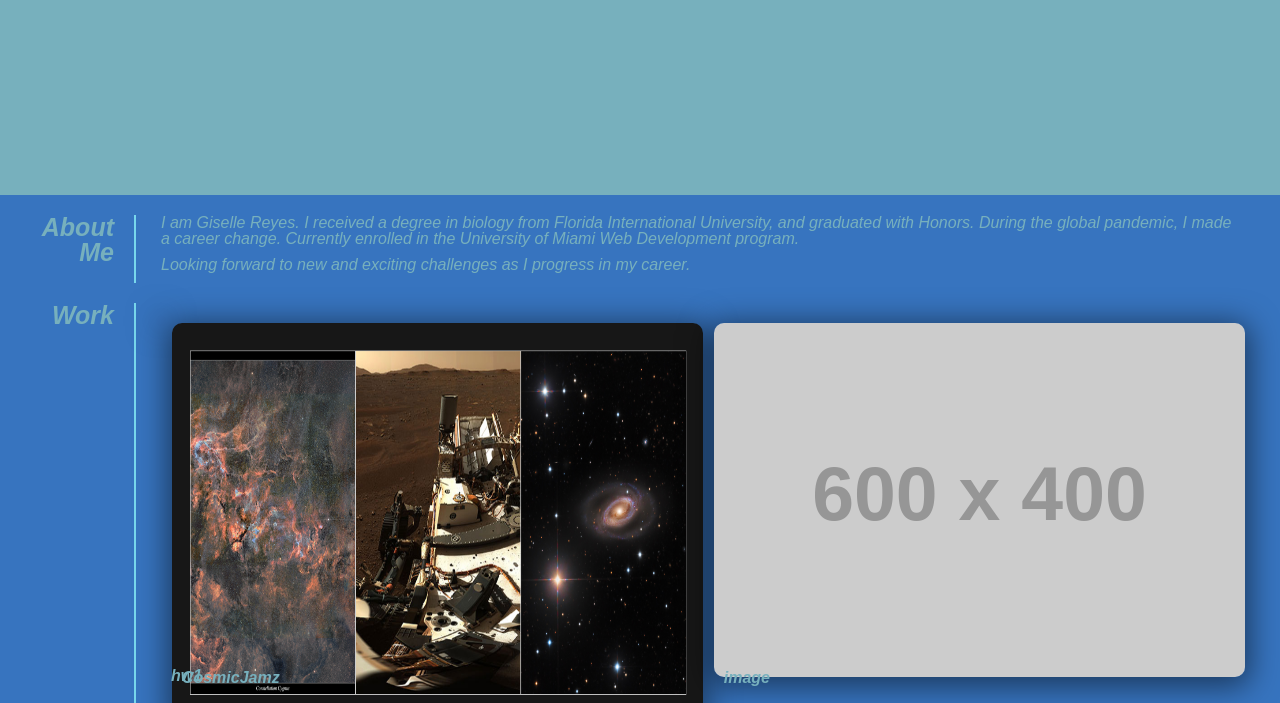
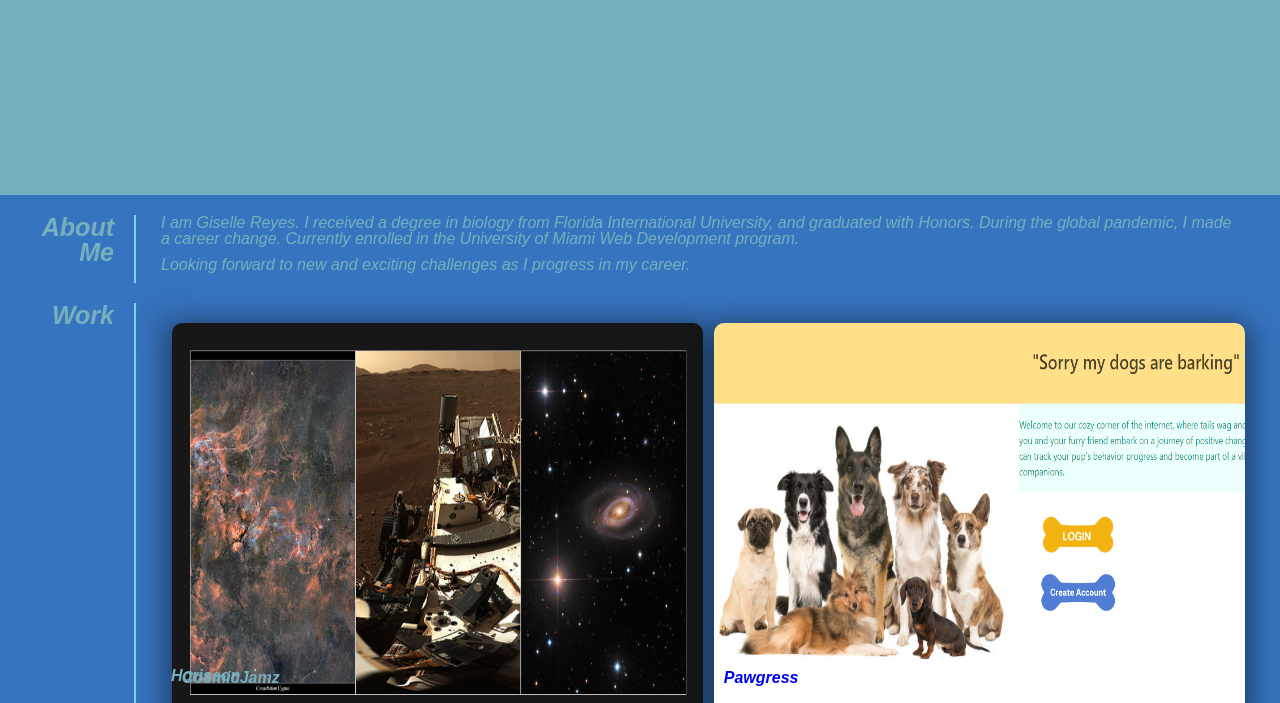
Before and after one commit to gisellerx/Portfolio, a plain HTML site: page index.html in a window 1280 px wide. Shown: the part 54-757 px from the top of the page. Drawn offline with Linux system fonts and the light colour scheme; placeholder pictures from the web are drawn by us.

Commit message:
added pawgress to portfolio

```diff
--- a/index.html
+++ b/index.html
@@ -36,17 +36,17 @@
         <section class="section-container">
             <section id="image1">
                 <a href="https://gisellerx.github.io/challenge1-code-refactoring/"><img src="./assets/images/project1.PNG" alt="" id="hw1"></a>
-                <h3>hw1</h3>
+                <h3>Horiseon</h3>
             </section>
 
             <section class="card">
-                <a href="https://ekovalchick.github.io/project_1/"><img src="./assets/images/CosmicJamz.png" alt="" width="600" height="400" id="CosmicJamz"></a>
+                <a href="https://ekovalchick.github.io/project_1/"><img src="./assets/images/CosmicJamz.png" alt="" width="600px" height="400px" id="CosmicJamz"></a>
                 <h3>CosmicJamz</h3>
             </section>
 
             <section class="card">
-                <img src="https://placehold.co/600x400" alt="">
-                <h3>image</h3>
+                <a href="https://pawgress-263620beafdd.herokuapp.com/"><img src="./assets/images/Pawgress.png" alt="" width="600px" height="400px" id="Pawgress">
+                <h3>Pawgress</h3>
             </section>
 
             <section class="card">
```
Also changed, not shown: assets/images/Pawgress.png (added).
